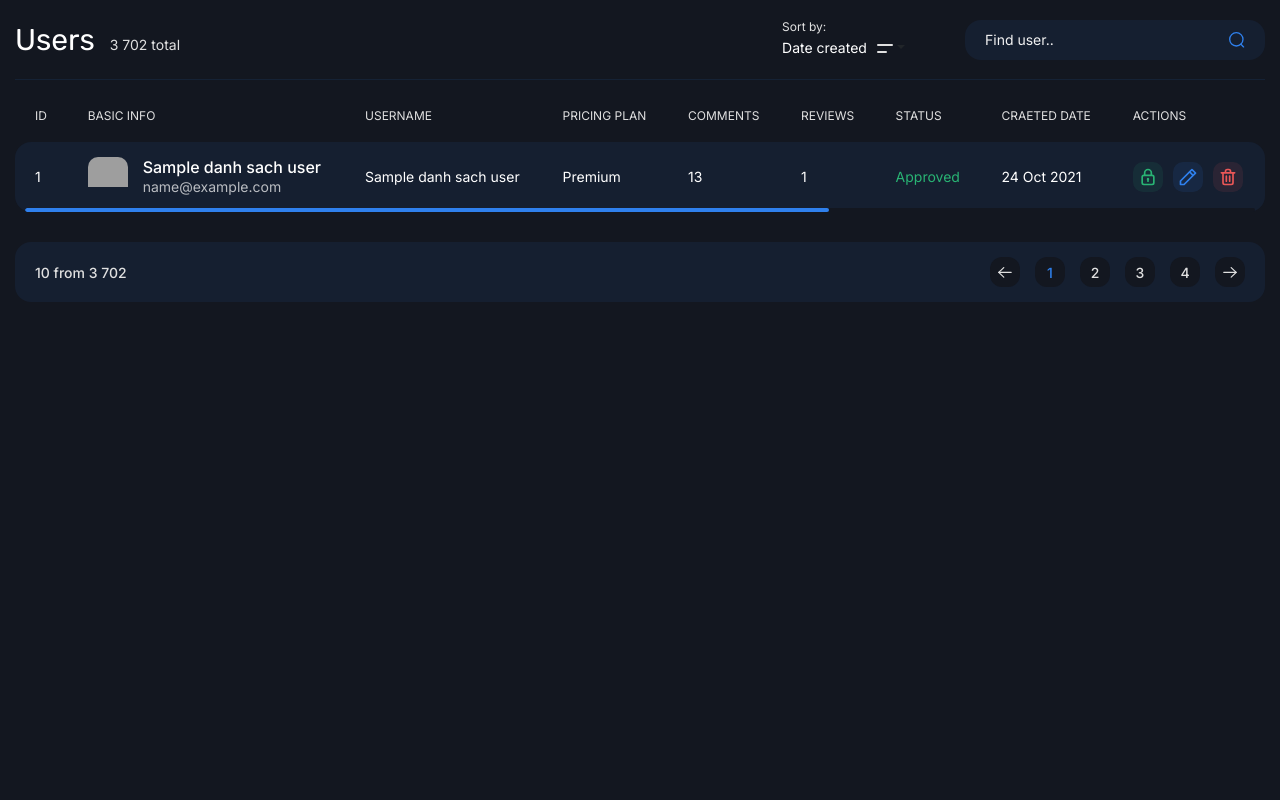
After one commit to hoangvantuan1105/stream_go, a PHP site: template backend/view/quanlyuse.php in a window 1280 px wide. The commit adds this page. Run offline with PHP 8.4, Linux system fonts and the light colour scheme; the template is opened without the code that fills it: most values are stand-ins (such as "Sample title", 1, 10 or a date in 2020); grey boxes are pictures that could not be loaded.

Commit message:
list users

```diff
--- a/admin.php
+++ b/admin.php
@@ -16,4 +16,7 @@ switch ($page) {
     case 'catalog':
         $controller->catalog();
         break;
+    case 'quanlyuser':
+        $controller->danh_sach_users();
+        break;
 }
--- a/backend/view/header.php
+++ b/backend/view/header.php
@@ -200,7 +200,7 @@
 
         <li class="sidebar__nav-item">
           <a
-            href="#"
+            href="admin.php?page=quanlyuser"
             class="sidebar__nav-link"><svg xmlns="http://www.w3.org/2000/svg" viewBox="0 0 24 24">
               <path
                 d="M12.3,12.22A4.92,4.92,0,0,0,14,8.5a5,5,0,0,0-10,0,4.92,4.92,0,0,0,1.7,3.72A8,8,0,0,0,1,19.5a1,1,0,0,0,2,0,6,6,0,0,1,12,0,1,1,0,0,0,2,0A8,8,0,0,0,12.3,12.22ZM9,11.5a3,3,0,1,1,3-3A3,3,0,0,1,9,11.5Zm9.74.32A5,5,0,0,0,15,3.5a1,1,0,0,0,0,2,3,3,0,0,1,3,3,3,3,0,0,1-1.5,2.59,1,1,0,0,0-.5.84,1,1,0,0,0,.45.86l.39.26.13.07a7,7,0,0,1,4,6.38,1,1,0,0,0,2,0A9,9,0,0,0,18.74,11.82Z"></path>
--- /dev/null
+++ b/backend/view/quanlyuse.php
@@ -0,0 +1,228 @@
+<!DOCTYPE html>
+<html lang="en">
+<head>
+    <meta charset="UTF-8">
+    <meta name="viewport" content="width=device-width, initial-scale=1.0">
+    <title>Document</title>
+	 <!-- CSS -->
+
+  <meta charset="UTF-8">
+  <meta name="viewport" content="width=device-width, initial-scale=1.0">
+  <title>Document</title>
+  <!-- CSS -->
+  <link
+    rel="stylesheet"
+    href="https://cdn.jsdelivr.net/npm/bootstrap@4.5.0/dist/css/bootstrap.min.css" />
+  <link rel="stylesheet" href="frontend/assets/css/magnific-popup.css" />
+  <link rel="stylesheet" href="frontend/assets/css/owl.carousel.min.css" />
+  <link rel="stylesheet" href="frontend/assets/css/plyr.css" />
+  <link rel="stylesheet" href="frontend/assets/css/select2.min.css" />
+  <link rel="stylesheet" href="backend/assets/css/admin.css" />
+
+  <link
+    rel="stylesheet"
+    href="https://cdn.jsdelivr.net/npm/bootstrap@4.5.0/dist/css/bootstrap.min.css" />
+  <link rel="stylesheet" href="frontend/assets/css/magnific-popup.css" />
+  <link rel="stylesheet" href="frontend/assets/css/owl.carousel.min.css" />
+  <link rel="stylesheet" href="frontend/assets/css/plyr.css" />
+  <link rel="stylesheet" href="frontend/assets/css/select2.min.css" />
+  <link rel="stylesheet" href="backend/assets/css/admin.css" />
+
+  <style id="smooth-scrollbar-style">
+    [data-scrollbar] {
+      display: block;
+      position: relative;
+    }
+
+    .scroll-content {
+      -webkit-transform: translate3d(0, 0, 0);
+      transform: translate3d(0, 0, 0);
+    }
+
+    .scrollbar-track {
+      position: absolute;
+      opacity: 0;
+      z-index: 1;
+      background: rgba(222, 222, 222, 0.75);
+      -webkit-user-select: none;
+      -moz-user-select: none;
+      -ms-user-select: none;
+      user-select: none;
+      -webkit-transition: opacity 0.5s 0.5s ease-out;
+      transition: opacity 0.5s 0.5s ease-out;
+    }
+
+    .scrollbar-track.show,
+    .scrollbar-track:hover {
+      opacity: 1;
+      -webkit-transition-delay: 0s;
+      transition-delay: 0s;
+    }
+
+    .scrollbar-track-x {
+      bottom: 0;
+      left: 0;
+      width: 100%;
+      height: 8px;
+    }
+
+    .scrollbar-track-y {
+      top: 0;
+      right: 0;
+      width: 8px;
+      height: 100%;
+    }
+
+    .scrollbar-thumb {
+      position: absolute;
+      top: 0;
+      left: 0;
+      width: 8px;
+      height: 8px;
+      background: rgba(0, 0, 0, 0.5);
+      border-radius: 4px;
+    }
+  </style>
+</head>
+<body>
+<div class="container-fluid">
+			<div class="row">
+				<!-- main title -->
+				<div class="col-12">
+					<div class="main__title">
+						<h2>Users</h2>
+
+						<span class="main__title-stat">3 702 total</span>
+
+						<div class="main__title-wrap">
+							<!-- filter sort -->
+							<div class="filter" id="filter__sort">
+								<span class="filter__item-label">Sort by:</span>
+
+								<div class="filter__item-btn dropdown-toggle" role="navigation" id="filter-sort" data-toggle="dropdown" aria-haspopup="true" aria-expanded="false">
+									<input type="button" value="Date created">
+									<span></span>
+								</div>
+
+								<ul class="filter__item-menu dropdown-menu scrollbar-dropdown" aria-labelledby="filter-sort">
+									<li data-value="date created">Date created</li>
+									<li data-value="pricing plan">Pricing plan</li>
+									<li data-value="status">Status</li>
+								</ul>
+							</div>
+							<!-- end filter sort -->
+
+							<!-- search -->
+							<form action="#" class="main__title-form">
+								<input type="text" placeholder="Find user..">
+								<button type="button">
+									<svg width="18" height="18" viewBox="0 0 18 18" fill="none" xmlns="http://www.w3.org/2000/svg"><circle cx="8.25998" cy="8.25995" r="7.48191" stroke="#2F80ED" stroke-width="1.5" stroke-linecap="round" stroke-linejoin="round"></circle><path d="M13.4637 13.8523L16.3971 16.778" stroke="#2F80ED" stroke-width="1.5" stroke-linecap="round" stroke-linejoin="round"></path></svg>
+								</button>
+							</form>
+							<!-- end search -->
+						</div>
+					</div>
+				</div>
+				<!-- end main title -->
+
+				<!-- users -->
+				<div class="col-12">
+					<div class="main__table-wrap" data-scrollbar="true" tabindex="-1" style="overflow: hidden; outline: none;"><div class="scroll-content">
+						<table class="main__table">
+							<thead>
+								<tr>
+									<th>ID</th>
+									<th>BASIC INFO</th>
+									<th>USERNAME</th>
+									<th>PRICING PLAN</th>
+									<th>COMMENTS</th>
+									<th>REVIEWS</th>
+									<th>STATUS</th>
+									<th>CRAETED DATE</th>
+									<th>ACTIONS</th>
+								</tr>
+							</thead>
+							<?php foreach($danh_sach_user as $user): ?>
+							<tbody>
+								<tr>
+									<td>
+										<div class="main__table-text"><?= $user['id'] ?></div>
+									</td>
+									<td>
+										<div class="main__user">
+											<div class="main__avatar">
+												<img src="img/user.svg" alt="">
+											</div>
+											<div class="main__meta">
+												<h3><?= htmlspecialchars($user['name']) ?></h3>
+												<span><?= htmlspecialchars($user['email']) ?></span>
+											</div>
+										</div>
+									</td>
+									<td>
+										<div class="main__table-text"><?= htmlspecialchars($user['name']) ?></div>
+									</td>
+									<td>
+										<div class="main__table-text">Premium</div>
+									</td>
+									<td>
+										<div class="main__table-text">13</div>
+									</td>
+									<td>
+										<div class="main__table-text">1</div>
+									</td>
+									<td>
+										<div class="main__table-text main__table-text--green">Approved</div>
+									</td>
+									<td>
+										<div class="main__table-text">24 Oct 2021</div>
+									</td>
+									<td>
+										<div class="main__table-btns">
+											<a href="#modal-status" class="main__table-btn main__table-btn--banned open-modal">
+												<svg xmlns="http://www.w3.org/2000/svg" viewBox="0 0 24 24"><path d="M12,13a1.49,1.49,0,0,0-1,2.61V17a1,1,0,0,0,2,0V15.61A1.49,1.49,0,0,0,12,13Zm5-4V7A5,5,0,0,0,7,7V9a3,3,0,0,0-3,3v7a3,3,0,0,0,3,3H17a3,3,0,0,0,3-3V12A3,3,0,0,0,17,9ZM9,7a3,3,0,0,1,6,0V9H9Zm9,12a1,1,0,0,1-1,1H7a1,1,0,0,1-1-1V12a1,1,0,0,1,1-1H17a1,1,0,0,1,1,1Z"></path></svg>
+											</a>
+											<a href="edit-user.html" class="main__table-btn main__table-btn--edit">
+												<svg xmlns="http://www.w3.org/2000/svg" viewBox="0 0 24 24"><path d="M22,7.24a1,1,0,0,0-.29-.71L17.47,2.29A1,1,0,0,0,16.76,2a1,1,0,0,0-.71.29L13.22,5.12h0L2.29,16.05a1,1,0,0,0-.29.71V21a1,1,0,0,0,1,1H7.24A1,1,0,0,0,8,21.71L18.87,10.78h0L21.71,8a1.19,1.19,0,0,0,.22-.33,1,1,0,0,0,0-.24.7.7,0,0,0,0-.14ZM6.83,20H4V17.17l9.93-9.93,2.83,2.83ZM18.17,8.66,15.34,5.83l1.42-1.41,2.82,2.82Z"></path></svg>
+											</a>
+											<a href="#modal-delete" class="main__table-btn main__table-btn--delete open-modal">
+												<svg xmlns="http://www.w3.org/2000/svg" viewBox="0 0 24 24"><path d="M10,18a1,1,0,0,0,1-1V11a1,1,0,0,0-2,0v6A1,1,0,0,0,10,18ZM20,6H16V5a3,3,0,0,0-3-3H11A3,3,0,0,0,8,5V6H4A1,1,0,0,0,4,8H5V19a3,3,0,0,0,3,3h8a3,3,0,0,0,3-3V8h1a1,1,0,0,0,0-2ZM10,5a1,1,0,0,1,1-1h2a1,1,0,0,1,1,1V6H10Zm7,14a1,1,0,0,1-1,1H8a1,1,0,0,1-1-1V8H17Zm-3-1a1,1,0,0,0,1-1V11a1,1,0,0,0-2,0v6A1,1,0,0,0,14,18Z"></path></svg>
+											</a>
+										</div>
+									</td>
+								</tr>
+							</tbody>
+							<?php endforeach; ?>
+						</table>
+					</div><div class="scrollbar-track scrollbar-track-x show" style="display: block;"><div class="scrollbar-thumb scrollbar-thumb-x" style="width: 803.932px; transform: translate3d(0px, 0px, 0px);"></div></div><div class="scrollbar-track scrollbar-track-y show" style="display: none;"><div class="scrollbar-thumb scrollbar-thumb-y" style="height: 844px; transform: translate3d(0px, 0px, 0px);"></div></div></div>
+				</div>
+				<!-- end users -->
+
+				<!-- paginator -->
+				<div class="col-12">
+					<div class="paginator">
+						<span class="paginator__pages">10 from 3 702</span>
+
+						<ul class="paginator__paginator">
+							<li>
+								<a href="#">
+									<svg width="14" height="11" viewBox="0 0 14 11" fill="none" xmlns="http://www.w3.org/2000/svg"><path d="M0.75 5.36475L13.1992 5.36475" stroke-width="1.2" stroke-linecap="round" stroke-linejoin="round"></path><path d="M5.771 10.1271L0.749878 5.36496L5.771 0.602051" stroke-width="1.2" stroke-linecap="round" stroke-linejoin="round"></path></svg>
+								</a>
+							</li>
+							<li class="active"><a href="#">1</a></li>
+							<li><a href="#">2</a></li>
+							<li><a href="#">3</a></li>
+							<li><a href="#">4</a></li>
+							<li>
+								<a href="#">
+									<svg width="14" height="11" viewBox="0 0 14 11" fill="none" xmlns="http://www.w3.org/2000/svg"><path d="M13.1992 5.3645L0.75 5.3645" stroke-width="1.2" stroke-linecap="round" stroke-linejoin="round"></path><path d="M8.17822 0.602051L13.1993 5.36417L8.17822 10.1271" stroke-width="1.2" stroke-linecap="round" stroke-linejoin="round"></path></svg>
+								</a>
+							</li>
+						</ul>
+					</div>
+				</div>
+				<!-- end paginator -->
+			</div>
+		</div>
+        </body>
+</html>
```
Also changed, not shown: backend/controller/controllerAdmin.php (+8 -0 lines), backend/model/data.php (+9 -4 lines).
